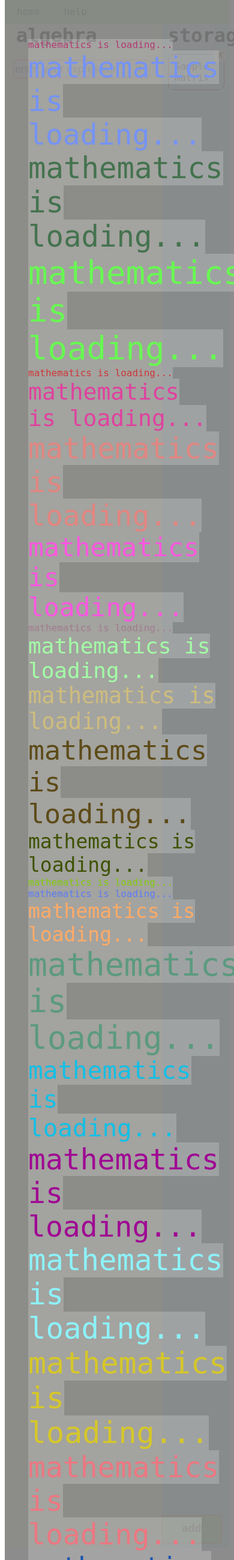
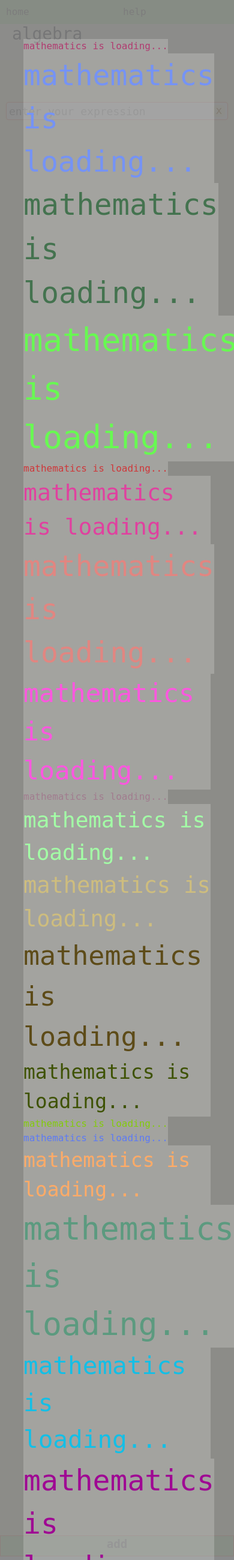
Before and after one commit to krzyssikora/matrices, a Python web app: template templates/index.html in a window 390 px wide. Shown: the whole page at 60% size. Run offline with Jinja, Linux system fonts and the light colour scheme; the template is opened without the code that fills it: most values are stand-ins (such as "Sample title", 1, 10 or a date in 2020); some libraries are stand-ins or nearby versions.

Commit message:
all adapted to small screens except algebra column height

```diff
--- a/static/css/styles.css
+++ b/static/css/styles.css
@@ -1,12 +1,12 @@
 :root {
   /* dimensions */
   --navbar-height: 40px;
-  --section-header-height: 40px;
-  --section-height: calc(100vh - 2 * var(--navbar-height));
+  --section-header-height: 60px;
+  --section-height: calc(100vh - var(--navbar-height) - var(--scrollbar-width));
   --items-padding: 10px;
   --standard-margin-padding: 10px;
-  --left-width: calc(70% - 2 * var(--items-padding));
-  --right-width: calc(30% - 2 * var(--items-padding));
+  /* --left-width: calc(70% - 2 * var(--items-padding)); */
+  /* --right-width: calc(30% - 2 * var(--items-padding)); */
   --new-matrix-button-height: 45px;
   --scrollbar-width: 6px;
   /* colours */
@@ -40,17 +40,19 @@ body {
   background-color: var(--colour-navbar-background);
   position: fixed;
   top: 0;
-  width: calc(100% - 16px);
-  height: var(--navbar-height);
+  width: 100%;
+  max-height: var(--navbar-height);
 }
 
 /* Links inside the navbar */
 .navbar a {
   float: left;
-  display: block;
+  margin-left: var(--standard-margin-padding);
+  display: inline;
+  height: var(--navbar-height);
+  width: auto;
   color: var(--colour-navbar-text);
   text-align: center;
-  padding: 10px 20px;
   text-decoration: none;
 }
 
@@ -71,13 +73,21 @@ body {
   margin: 0;
   position: fixed;
   top: var(--navbar-height);
-  display: block;
+  padding-left: calc( 2* var(--standard-margin-padding));
   height: var(--section-header-height);
   background-color: var(--colour-section-header);
-  -webkit-box-sizing: border-box;
-     -moz-box-sizing: border-box;
-          box-sizing: border-box;
-  width: auto;
+  width: inherit;
+  z-index: 1;
+}
+
+.section-header-small {
+  margin: 0;
+  /* position: fixed;  */
+  /* top: var(--navbar-height); */
+  padding-left: calc( 2* var(--standard-margin-padding));
+  height: var(--section-header-height);
+  background-color: var(--colour-section-header);
+  /* width: inherit; */
   z-index: 1;
 }
 
@@ -104,31 +114,22 @@ body {
   background: var(--colour-scrollbar-hover);
 }
 
-#algebra-header {
-  width: calc(var(--left-width) - 20px);
-}
-
-#storage-header {
-  width: calc(var(--right-width) - 20px);
-}
-
 .section-content {
   margin-top: var(--section-header-height);
   margin-bottom: var(--new-matrix-button-height);
 }
 
 .main-column {
-  float: left;
   overflow: scroll;
   height: var(--section-height);
 }
 
 #algebra {
-  padding: var(--items-padding);
-  width: var(--left-width);
+  /* padding: var(--items-padding); */
+  /* width: var(--left-width); */
   background: var(--colour-left);
-  direction: rtl;
-  text-align: left;
+  /* direction: rtl; */
+  /* text-align: left; */
 }
 
 .algebra-chunk {
@@ -166,7 +167,7 @@ div.deleteicon span:hover {
 span#clearfieldicon span {
   position: relative;
   display: block;
-  right: 20px;
+  left: calc(100% - 2 * var(--standard-margin-padding) - 15px);
   top: -35px;
   width: 20px;
   height: 20px;
@@ -186,11 +187,12 @@ span#clearfieldicon span:hover {
 #user-input {
   width: calc(100% - 2 * var(--standard-margin-padding));
   margin: var(--standard-margin-padding);
-  height: 26px;
-  direction: ltr;
+  height: 30px;
+  /* direction: ltr; */
   border: solid 1px var(--colour-scrollbar);
   border-radius: 4px;
   font-size: large;
+  padding: 4px;
 }
 
 .entered-formula {
@@ -235,22 +237,26 @@ span#clearfieldicon span:hover {
 }
 
 #storage {
-  padding: var(--items-padding);
-  width: var(--right-width);
+  /* padding: var(--items-padding); */
+  /* width: var(--right-width); */
   background: var(--colour-right);
 }
 
 #add-matrix {
   position: fixed;
-  margin-left: calc(-1 * var(--items-padding));
-  width: calc(var(--right-width) - 2 * var(--standard-margin-padding));
-  height: calc(var(--new-matrix-button-height) - 2*var(--standard-margin-padding));
-  bottom: calc(var(--standard-margin-padding) + var(--items-padding) + var(--scrollbar-width) + 2px);
+  /* right: var(--scrollbar-width);  */
+  right: 0;
+  /* margin-left: calc(-1 * var(--items-padding)); */
+  /* width: calc(var(--right-width) - 2 * var(--standard-margin-padding)); */
+  width: inherit;
+  height: calc(var(--new-matrix-button-height) - var(--standard-margin-padding));
+  /* height: var(--new-matrix-button-height); */
+  /* bottom: calc(var(--standard-margin-padding) + var(--items-padding) + var(--scrollbar-width) + 20px); */
+  bottom: var(--scrollbar-width);
   background-color: var(--colour-navbar-background);
-  padding: var(--standard-margin-padding);
   border: 1px solid var(--colour-navbar-background-hover);
   font-weight: bold;
-  font-size: large;
+  font-size: larger;
   color: var(--colour-navbar-text);
   text-align: center;
   cursor: pointer;
@@ -323,7 +329,7 @@ tr {
 
 
 /* The Modal (background) */
-.modal {
+.custom-modal {
   display: none; /* Hidden by default */
   position: fixed; /* Stay in place */
   z-index: 1; /* Sit on top */
@@ -332,14 +338,16 @@ tr {
   width: 100%;
   height: 100%;
   overflow: auto; /* Enable scroll if needed */
-  background-color: rgb(128,128,128); /* Fallback color */
+  background-color: rgb(128,128,128); /*  Fallback color */
   background-color: rgba(128,128,128,0.9); /* Black w/ opacity */
+  /* background-color: var(--colour-transparent-gray); */
   padding-top: 60px;
 }
 
 /* Modal Content/Box */
 .modal-content {
-  background-color: var(--colour-main-background);
+  display: block;
+  background-color: var(--colour-transparent-gray);
   margin: 5px auto; /* 15% from the top and centered */
   border: 1px solid var(--colour-border);
   border-radius: 10px;
--- a/static/js/script.js
+++ b/static/js/script.js
@@ -69,18 +69,19 @@ var modal_content = document.getElementById('modal_div');
 
     function showMathsLoadingPopUp() {
         pop_up.style.display = 'block';
-        var i = 0
         for (let j=0; j<20; j++) {
             let clone = document.createElement('span');
             clone.innerHTML = 'mathematics is loading... ';
-            clone.id = `wait_${i}`;
-            i++;
+            clone.id = `wait_${modal_content.children.length}`;
             clone.style.color = '#' + Math.floor(Math.random()*16777215).toString(16);
             clone.style.backgroundColor = 'rgba(255, 255, 255, 0.2)';
             clone.style.fontSize = (50 + Math.floor(Math.random()*35)).toString(16) + 'px';
+            clone.style.float = 'left';
+            console.log(clone.id)
             modal_content.appendChild(clone);
         };
     };
+    // <span id="wait_0" style="color: rgb(183, 65, 3); font-size: 41px; display: inline;">mathematics is loading... </span>
 
     function hideMathsLoadingPopUp() {
         modal_content.innerHTML = '';
--- a/templates/index.html
+++ b/templates/index.html
@@ -1,8 +1,10 @@
 {% extends "navbar.html" %}
 {% block navbar %}
-<div class="main">
-    <div class="main-column" id="algebra"><h1 class="section-header" id="algebra-header">algebra</h1>
-        <div class="section-content">
+<div class="main row g-0">
+    <div class="main-column col-sm-7" id="algebra">
+        <h1 class="section-header d-none d-sm-block" id="algebra-header">algebra</h1>
+        <h1 class="section-header-small d-block d-sm-none">algebra</h1>
+        <div class="section-content mh-100">
             <!-- <div class="algebra-chunk">
                 <p class="app-answer">
                     \(\begin{pmatrix}\frac{4}{3}& -\frac{2}{3}& -\frac{1}{2}\\-\frac{7}{6}& \frac{1}{2}& -\frac{1}{2}\\1& \frac{2}{3}& \frac{2}{3}\\\end{pmatrix}\)
@@ -15,9 +17,11 @@
         </div>
     </div>
 
-    <div class="main-column" id="storage">
-        <h1 class="section-header" id="storage-header">storage</h1>
-        <div class="section-content">
+    <div class="main-column col-sm-5" id="storage">
+        <h1 class="section-header d-none d-sm-block" id="storage-header">storage</h1>
+        <h1 class="section-header-small d-block d-sm-none">storage</h1>
+        <!-- <h1 class="section-header">storage</h1> -->
+        <div class="section-content mh-100 mw-100">
             {% for matrix_data in matrices_list %}
                 <div class="deleteicon">
                     <div class="algebra-chunk" id="storage-matrix-{{loop.index0}}">
@@ -25,8 +29,8 @@
                         <p class="app-answer" data-name="{{matrix_data.0}}">{{matrix_data.1}}</p></div>
                     </div>
             {% endfor %}
-            <div id="add-matrix">add</div>
         </div>
+        <div id="add-matrix" class="mw-100">add</div>
     </div>
 
 
--- a/templates/modals.html
+++ b/templates/modals.html
@@ -1,10 +1,10 @@
 <!-- Modal for waiting for maths to load -->
-<div id="pop-up-universal" class="modal">
+<div id="pop-up-universal" class="custom-modal">
     <div class="modal-content animate" id="modal_div"></div>
 </div>
 
 <!-- Modal for new matrix -->
-<div id="enter_matrix" class="modal">
+<div id="enter_matrix" class="custom-modal">
     <span onclick="document.getElementById('enter_matrix').style.display='none'"
     class="close" title="Close Modal">&times;</span>
 
@@ -29,7 +29,7 @@
     </form>
 </div>
 <!-- Modal for name of matrix to be saved from outcome -->
-<div id="new_matrix_name" class="modal">
+<div id="new_matrix_name" class="custom-modal">
     <span onclick="document.getElementById('new_matrix_name').style.display='none'"
     class="close" title="Close Modal">&times;</span>
 
@@ -48,7 +48,7 @@
     </form>
 </div>
 <!-- Modal for new matrix -->
-<div id="help-command" class="modal">
+<div id="help-command" class="custom-modal">
     <span onclick="document.getElementById('help-command').style.display='none'"
     class="close" title="Close Modal">&times;</span>
 
--- a/templates/navbar.html
+++ b/templates/navbar.html
@@ -4,7 +4,6 @@
         <meta charset="utf-8">
         <meta name="viewport" content="width=device-width">
         <title>rational matrices</title>
-        <link rel="stylesheet" href="{{ url_for('static', filename='css/styles.css') }}">
         <!-- <link rel="shortcut icon" href="#"> -->
         <script defer src="{{ url_for('static', filename='js/mathjax-config.js') }}"></script>
         <script type="text/javascript" id="MathJax-script" defer
@@ -14,11 +13,14 @@
         <link rel="icon" type="image/png" sizes="32x32" href="{{ url_for('static', filename='images/favicon-32x32.png') }}">
         <link rel="icon" type="image/png" sizes="16x16" href="{{ url_for('static', filename='images/favicon-16x16.png') }}">
         <link rel="manifest" href="{{ url_for('static', filename='images/site.webmanifest') }}">
+        <link href="https://cdn.jsdelivr.net/npm/bootstrap@5.3.0-alpha1/dist/css/bootstrap.min.css" rel="stylesheet" integrity="sha384-GLhlTQ8iRABdZLl6O3oVMWSktQOp6b7In1Zl3/Jr59b6EGGoI1aFkw7cmDA6j6gD" crossorigin="anonymous">
+        <link rel="stylesheet" href="{{ url_for('static', filename='css/styles.css') }}">
     </head>
     <body>
         <div class="navbar">
             <a href="{{ url_for('index') }}">home</a>
             <a href="{{ url_for('general_help') }}">help</a>
+            <div class="col-sm-10"></div>
         </div>
         {% block navbar %}
         {% endblock %}
@@ -26,4 +28,5 @@
     </body>
     <script src="https://code.jquery.com/jquery-latest.min.js"></script>
     <script src="https://unpkg.com/json5@2/dist/index.min.js"></script>
+    <script src="https://cdn.jsdelivr.net/npm/bootstrap@5.3.0-alpha1/dist/js/bootstrap.bundle.min.js" integrity="sha384-w76AqPfDkMBDXo30jS1Sgez6pr3x5MlQ1ZAGC+nuZB+EYdgRZgiwxhTBTkF7CXvN" crossorigin="anonymous"></script>
 </html>
```
Also changed, not shown: database/matrices_rational.sqlite (deleted), database/matrices_rational_tmp.sqlite (deleted), 1 other file.
